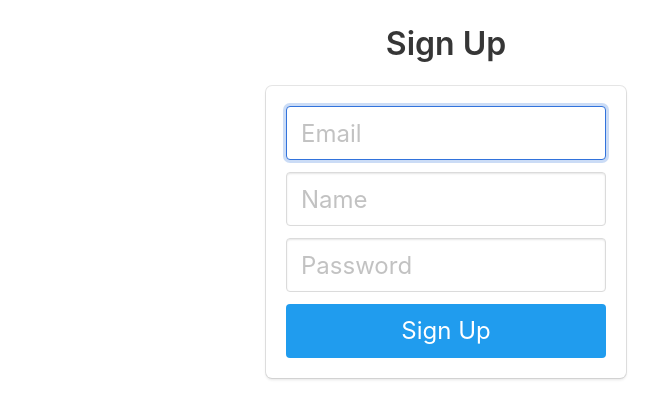
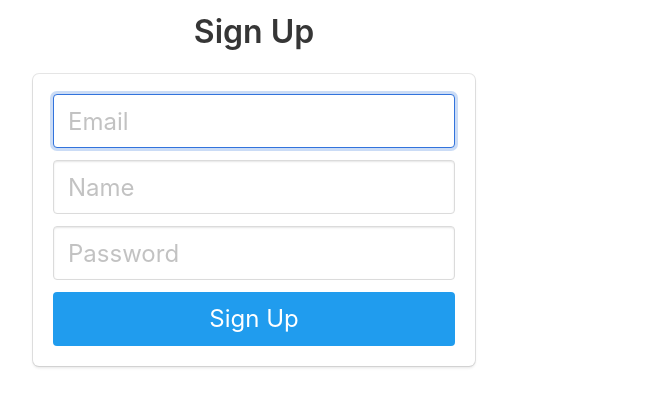
Before and after one commit to vaibhav0077/Simple-Flask-Project, a Python web app: template templates/signup.html in a window 1280 px wide. Shown: the part 52-471 px from the top of the page, without its empty margins (386-1044 px from the left). Run offline with Jinja, Linux system fonts and the light colour scheme; the template is opened without the code that fills it, so the values that code supplies are empty.

Commit message:
Style Change

```diff
--- a/templates/login.html
+++ b/templates/login.html
@@ -1,5 +1,5 @@
 {% extends "base.html" %} {% block content %}
-<div class="column is-4 is-offset-4">
+<div class="column is-4 is-offset-4" style="display: contents">
   <h3 class="title">Login</h3>
   <div class="box">
     {% with messages = get_flashed_messages() %} {% if messages %}
--- a/templates/signup.html
+++ b/templates/signup.html
@@ -1,5 +1,5 @@
 {% extends "base.html" %} {% block content %}
-<div class="column is-4 is-offset-4">
+<div class="column is-4 is-offset-4" style="display: contents">
   <h3 class="title">Sign Up</h3>
   <div class="box">
     {% with messages = get_flashed_messages() %} {% if messages %}
```
